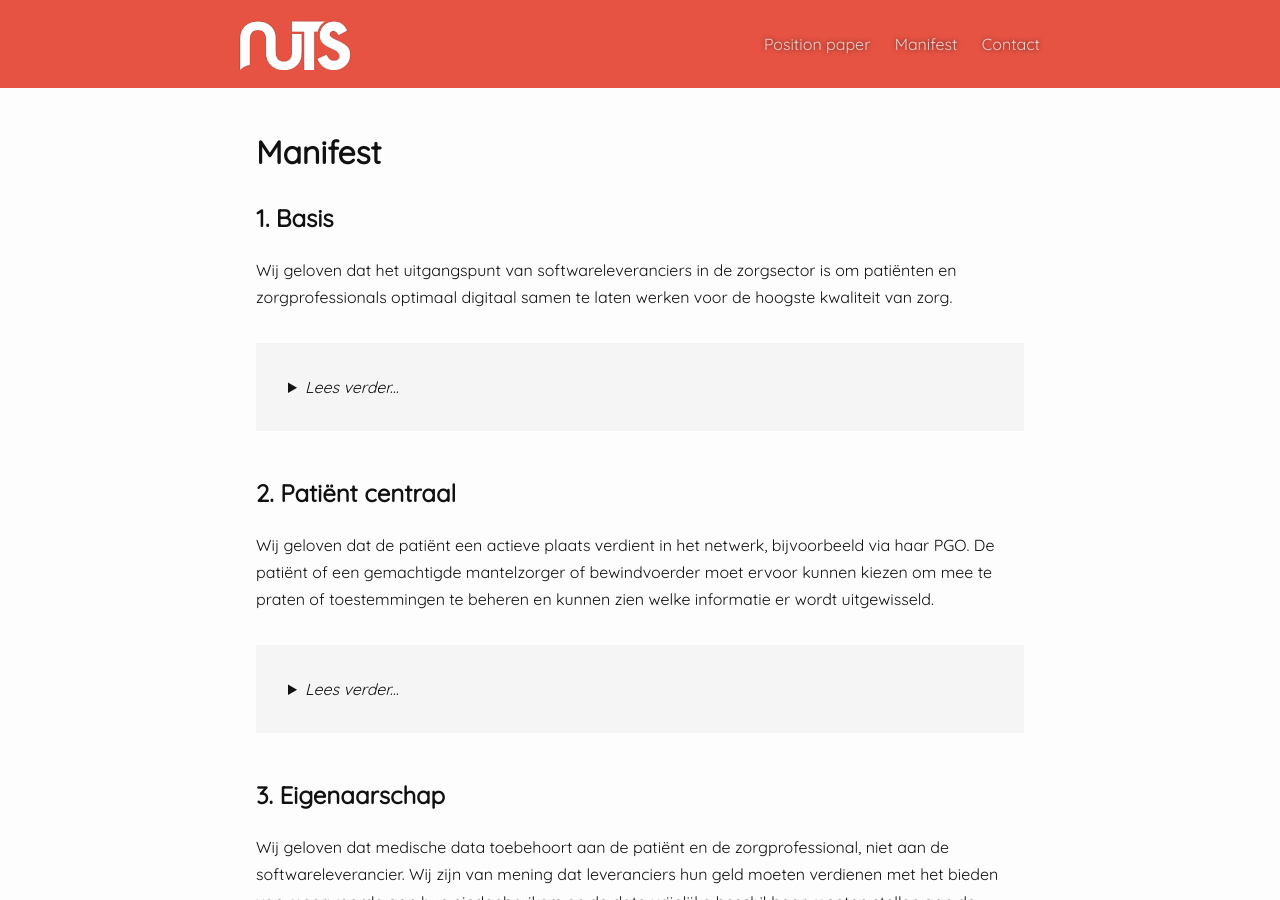
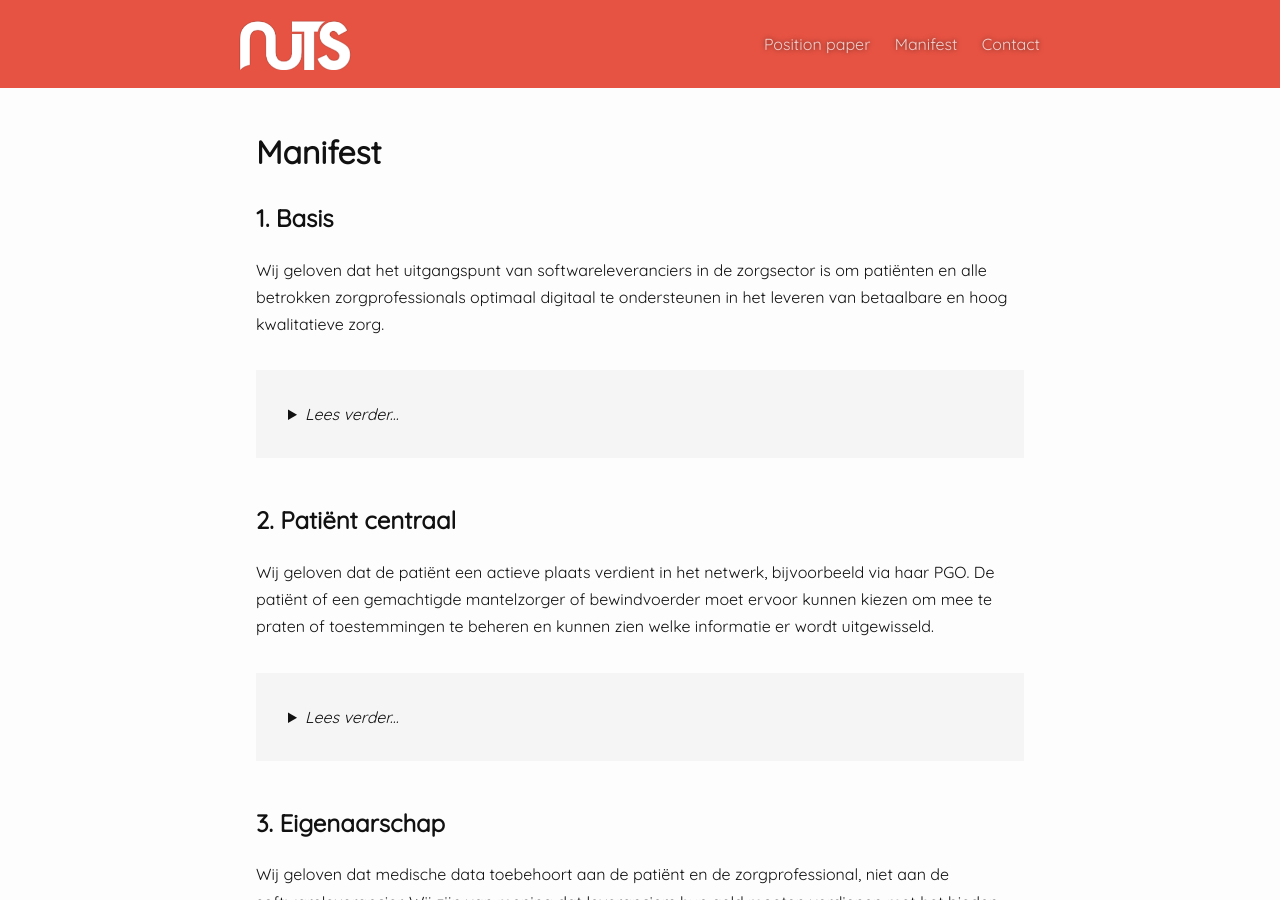
Before and after one commit to nuts-foundation/nuts-webpresence, a Jekyll site: the page built from manifest.md, in a window 1280 px wide and 900 px high, scrolled down 361 px. Built offline with Jekyll 4.4.1, drawn with Linux system fonts in a browser that asks for light colours; some of the changed lines change nothing that is shown.

Commit message:
Zorgkosten en preventie
In de komende decennia zal Nederland te maken krijgen met een enorme vergrijzing. Veel van het huidige zorgpersoneel zal zelf zorgvrager zijn en de verwachting is dat er niet genoeg nieuw zorgpersoneel is om deze vraag op te vangen. Als we het zorgplatform van de toekomst willen ontwerpen is naar mijn idee niet alleen "de hoogste kwaliteit" het criterium maar zullen we ook moeten kijken hoe we het schaalbaar en betaalbaar kunnen houden.
We zullen zien dat er straks meer aan preventie gedaan gaat worden. Denk daarbij aan programma's zoals Floor. Hiervoor is het dus ook belangrijk dat een netwerk ondersteuning biedt aan ehealth en wearables.

Note: Mijn aanpassingen zijn een voorbeeld, niet per see de definitieve tekst.

```diff
--- a/manifest.md
+++ b/manifest.md
@@ -9,17 +9,17 @@
 
 ## 1. Basis
 
-Wij geloven dat het uitgangspunt van softwareleveranciers in de zorgsector is om patiënten en zorgprofessionals optimaal digitaal samen te laten werken voor de hoogste kwaliteit van zorg.
+Wij geloven dat het uitgangspunt van softwareleveranciers in de zorgsector is om patiënten en alle betrokken zorgprofessionals optimaal digitaal te ondersteunen in het leveren van betaalbare en hoog kwalitatieve zorg.
 
 <p><details markdown="1"><summary>Lees verder...</summary>
 
-Het stroomlijnen van communicatie door middel van technologie speelt een steeds belangrijkere rol in het zorgproces. Er sterven patiënten door toediening van verkeerde medicijnen. Er worden mensen tegen hun zin gereanimeerd. Een gebrek aan snelle en eenvoudige toegang tot zorggegevens heeft grote invloed op de levens van mensen.
+Het stroomlijnen van communicatie door middel van technologie speelt een steeds belangrijkere rol in het zorgproces. Er sterven patiënten door toediening van verkeerde medicijnen. Er worden mensen tegen hun zin in gereanimeerd. Een gebrek aan snelle en eenvoudige toegang tot zorggegevens heeft grote invloed op de levens van mensen.
+
+Met de toenemende vergrijzing en de hogere verwachtingen aan de kwaliteit van de geleverde zorg, is een naadloze integratie van zorgsystemen een noodzaak. Op deze manier houden we kosten in de hand, ook in de toekomst en beperken we fouten tot een minimum.
 
 Patiënten en zorgverleners hebben daarom goede technische ondersteuning nodig om optimaal samen te werken, en wij geloven dat het de taak van softwareleveranciers is om deze uitdaging aan te gaan.
 
-Hieruit volgt ook dat het volgens ons niet in het belang van de zorg, noch van haar softwareleveranciers is om die samenwerking te beperken door het opwerpen van artificiële barrières tussen leveranciers of het introduceren van kosten voor samenwerking.
-
-We hebben er daarom een gezamenlijk belang bij om infrastructuur te ontwikkelen die ondersteunend is aan deze behoefte tot samenwerking, die open en eenvoudig is, maar ook rekening houdt met de privacy van de burger.
+Software leveranciers hebben daarom een gezamenlijk belang bij om een infrastructuur te ontwikkelen die ondersteunend is aan deze behoefte tot samenwerking, die open en eenvoudig is, maar ook rekening houdt met de privacy van de burger.
 
 De rest van de standpunten in dit manifest werken verschillende aspecten van deze gedachte verder uit.
 
@@ -34,15 +34,13 @@
 
 Van het doorgeven van de meterstanden tot een weekendje uit boeken: technologie stelt mensen in staat om meer en meer zaken zelf te regelen en in de gaten te houden. Maar in de zorg leveren we onszelf over aan de professional en moeten we vervolgens hopen dat onze belangen behartigd worden.
 
-Wij zijn van mening dat de patiënt meer betrokken kan zijn in het zorgproces, en dat de zorg transparanter kan. We geloven dat de zorg daar uiteindelijk beter van wordt.
-
-Daarom hebben we softwareapplicaties nodig die de patiënt in staat stellen om mee te praten, toestemmingen te beheren en te zien welke informatie er wordt uitgewisseld tussen zorgprofessionals.
+De verhouding tussen arts en patient is al jaren aan het veranderen. Met slimme ehealth oplossingen, zelfmetingen en PGOs zal de patient een actievere rol kunnen innemen in zijn eigen gezondheid. Het zwaartepunt van zorg zal zich gaan verplaatsen van behandelen naar meer preventie. Daarom hebben we softwareapplicaties nodig die de patiënt in staat stelt om mee te praten, toestemmingen te beheren en te zien welke informatie er wordt uitgewisseld tussen de betrokken partijen.
 
 Het MedMij project maakt een duidelijk onderscheid tussen communicatie van zorgverleners onderling en communicatie tussen de zorginstelling en de patiënt. Wij zien het geheel meer als één netwerk van individuën die communiceren rondom een ziektebeeld of episode. Wel zien we PGOs als de logische plaats voor de patiënt om deel te nemen in dit netwerk.
 
 We zijn ons ervan bewust dat er grenzen zitten aan de betrokkenheid van de patiënt. Er zullen ongetwijfeld mensen zijn die geen behoefte hebben aan die betrokkenheid, of daar niet toe in staat zijn. Daarom moet het systeem ook kunnen functioneren zonder dat de patiënt deel uitmaakt van het gesprek. Ook zien we de meerwaarde in van de mogelijkheid tot ruggespraak. Maar dat er ook mensen voor kiezen om geen auto te kopen weerhoudt ons er niet van om een uitgebreid en veilig wegennet te organiseren.
 
-Behalve de patiënt zelf kan het natuurlijk ook zijn dat een mantelzorger of een bewindvoerder de regie heeft over het zorgproces. Daarom kunnen volgens ons niet alleen zorgverleners maar ook personen zonder medische achtergrond betrokken worden in het netwerk.
+Behalve de patiënt zelf kan het natuurlijk ook zijn dat een mantelzorger danwel bewindvoerder de regie heeft over het zorgproces. Daarom kunnen volgens ons niet alleen zorgverleners maar ook personen zonder medische achtergrond betrokken worden in het netwerk.
 
 </details></p>
 
```
